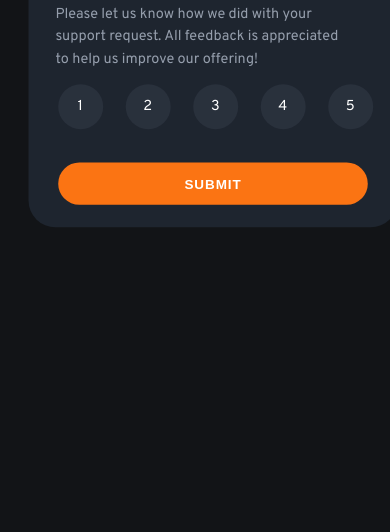
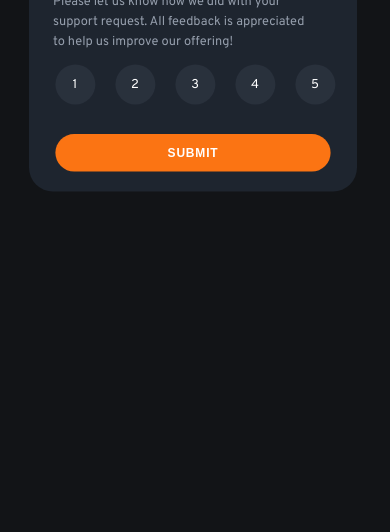
Before and after one commit to n4mborgh1n1/rating-component, a plain HTML site: page index.html in a window 390 px wide. Shown: the part 312-844 px from the top of the page. Drawn offline with Linux system fonts and the light colour scheme.

Commit message:
Update style.css

```diff
--- a/style.css
+++ b/style.css
@@ -143,11 +143,9 @@ button:hover {
 @media only screen and (max-width: 575px) {
 
       .container, .result-page {
-        scale: 90%;
-        width: 350px;
-        height: 360px;
-        padding: 30px;
-        margin: auto;
+        scale: 80%;
+        position: relative;
+        right: 20px;
 
       }
 
```
